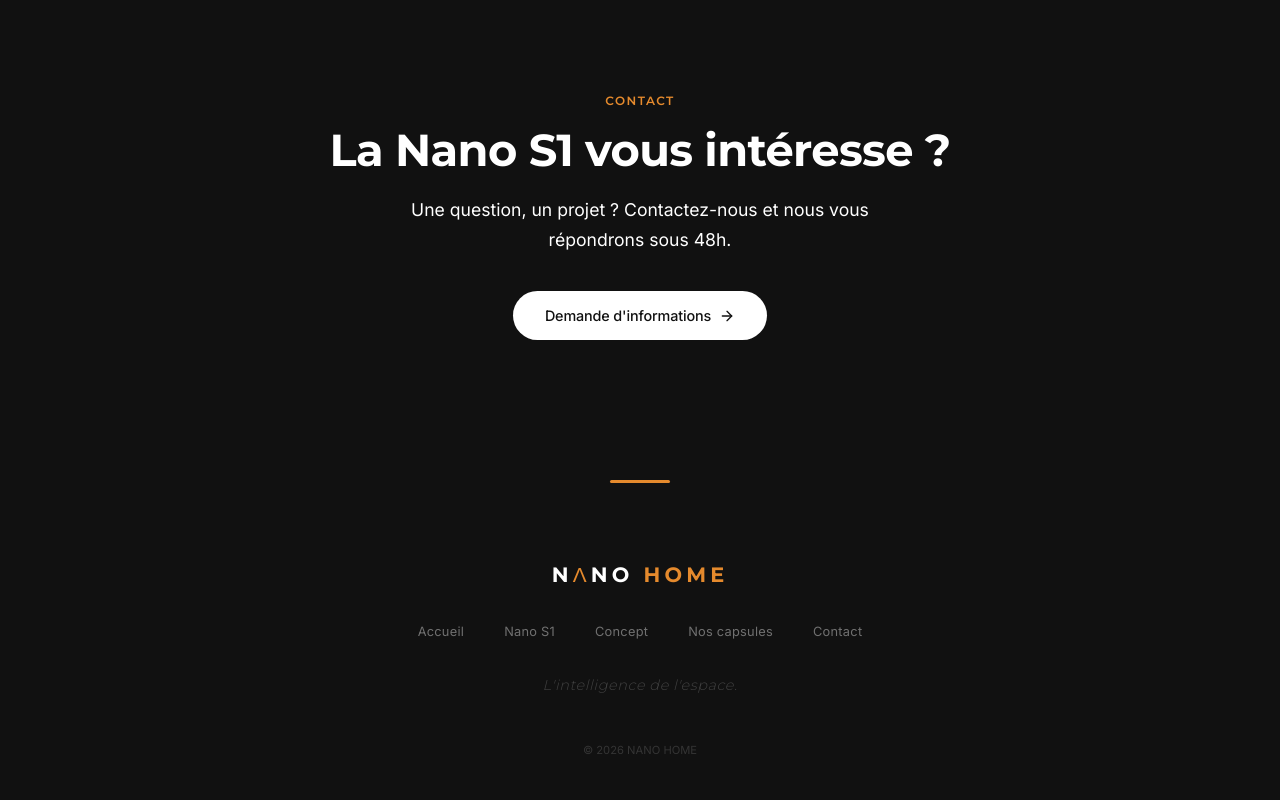
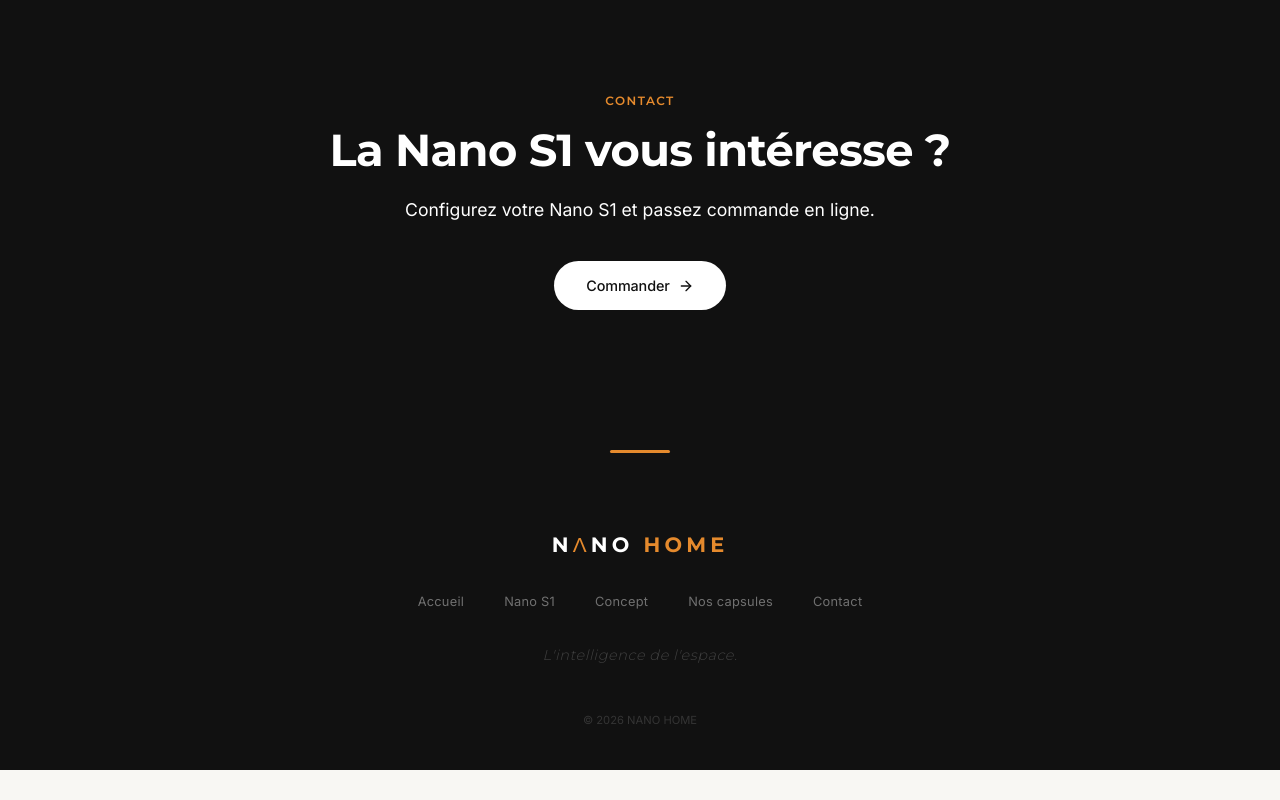
Before and after one commit to MyNanoHome/nanohome.fr, a Next.js app: page /produit in a window 1280 px wide. Shown: the part 2778-3578 px from the top of the page. After the commit the page ends 3548 px from the top, so only its background shows below. Built offline with nearby package versions, Linux system fonts and the light colour scheme.

Commit message:
fix: cta button 'commander' instead of 'demande d'informations' when interested

```diff
--- a/app/produit/page.js
+++ b/app/produit/page.js
@@ -93,10 +93,10 @@ export default function ProduitPage() {
         <div className="container" style={{ textAlign: 'center' }}>
           <span className="section-label reveal">Contact</span>
           <h2 className="reveal reveal-delay-1">La Nano S1 vous intéresse ?</h2>
-          <p className="reveal reveal-delay-2">Une question, un projet ? Contactez-nous et nous vous répondrons sous 48h.</p>
+          <p className="reveal reveal-delay-2">Configurez votre Nano S1 et passez commande en ligne.</p>
           <div className="reveal reveal-delay-3">
-            <a href="/contact" className="btn btn-white">
-              Demande d'informations
+            <a href="/nano-s1" className="btn btn-white">
+              Commander
               <svg width="16" height="16" viewBox="0 0 24 24" fill="none" stroke="currentColor" strokeWidth="2" strokeLinecap="round" strokeLinejoin="round" style={{ marginTop: 1 }}>
                 <path d="M5 12h14"/><path d="M12 5l7 7-7 7"/>
               </svg>
```
